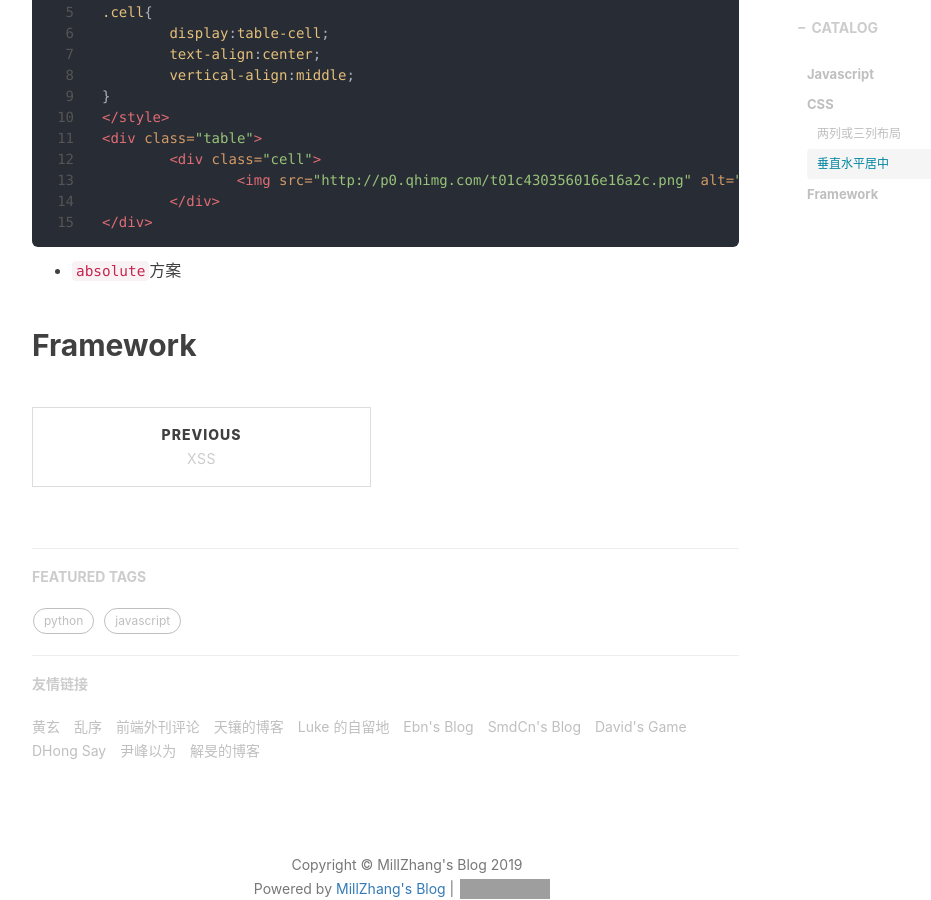
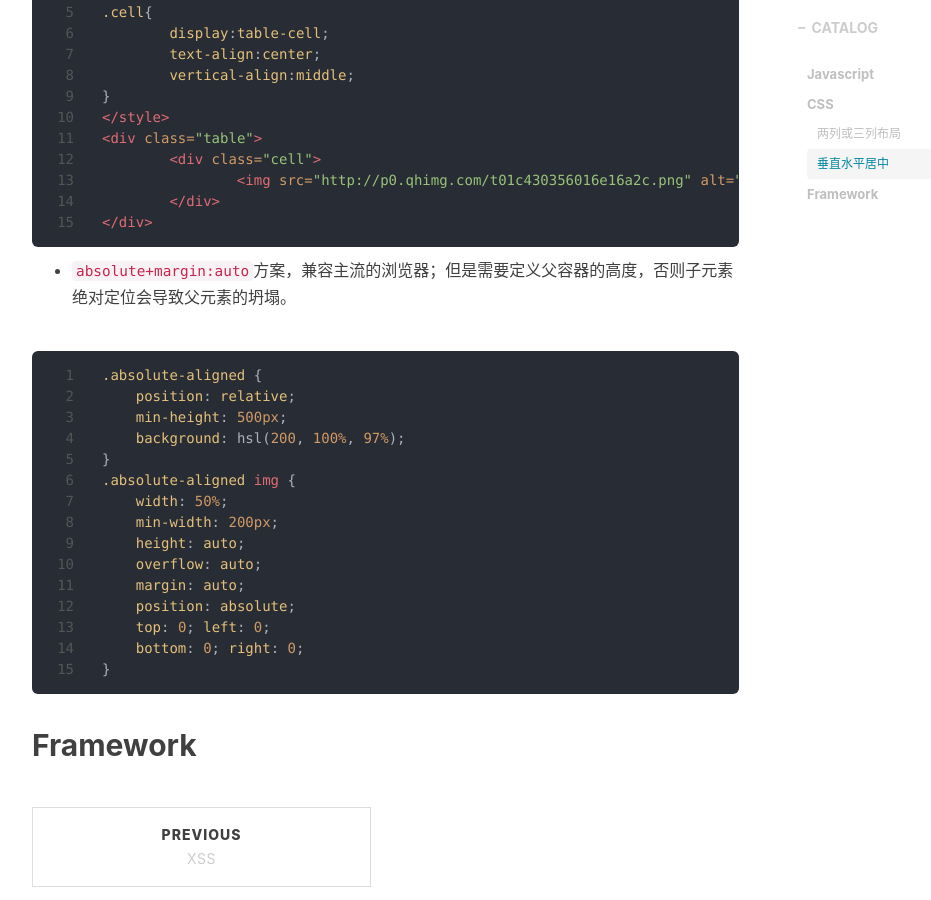
Before and after one commit to millzhang/millzhang.github.com, a Jekyll site: the page built from _posts/2019-07-04-讲清基础.md, in a window 1280 px wide and 900 px high, scrolled down 835 px. Shown: the whole window, without its empty margins (233-1164 px from the left). Built offline with Jekyll 4.4.1, drawn with Linux system fonts in a browser that asks for light colours; nearby versions of some CDN libraries; comment, search, counter and statistics services are not loaded; grey boxes are pictures that could not be loaded.

Commit message:
修改文件: _posts/2019-07-04-讲清基础.md

````diff
--- a/_posts/2019-07-04-讲清基础.md
+++ b/_posts/2019-07-04-讲清基础.md
@@ -44,6 +44,24 @@ tags:
 </div>
 ```
 
-- `absolute`方案
+- `absolute+margin:auto`方案，兼容主流的浏览器；但是需要定义父容器的高度，否则子元素绝对定位会导致父元素的坍塌。
+
+```css
+.absolute-aligned {
+    position: relative;
+    min-height: 500px;
+    background: hsl(200, 100%, 97%);
+}
+.absolute-aligned img {
+    width: 50%;
+    min-width: 200px;
+    height: auto;
+    overflow: auto;
+    margin: auto;
+    position: absolute;
+    top: 0; left: 0;
+    bottom: 0; right: 0;
+}
+```
 
 ## Framework
````
